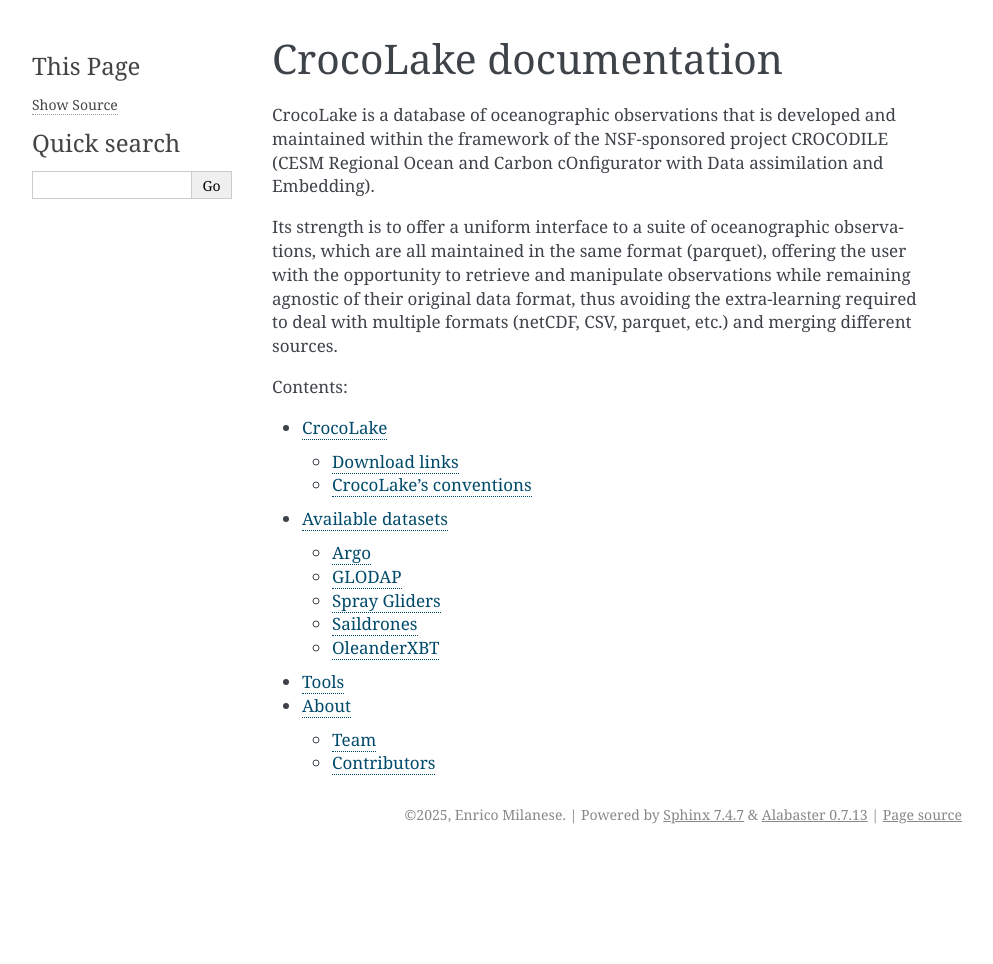
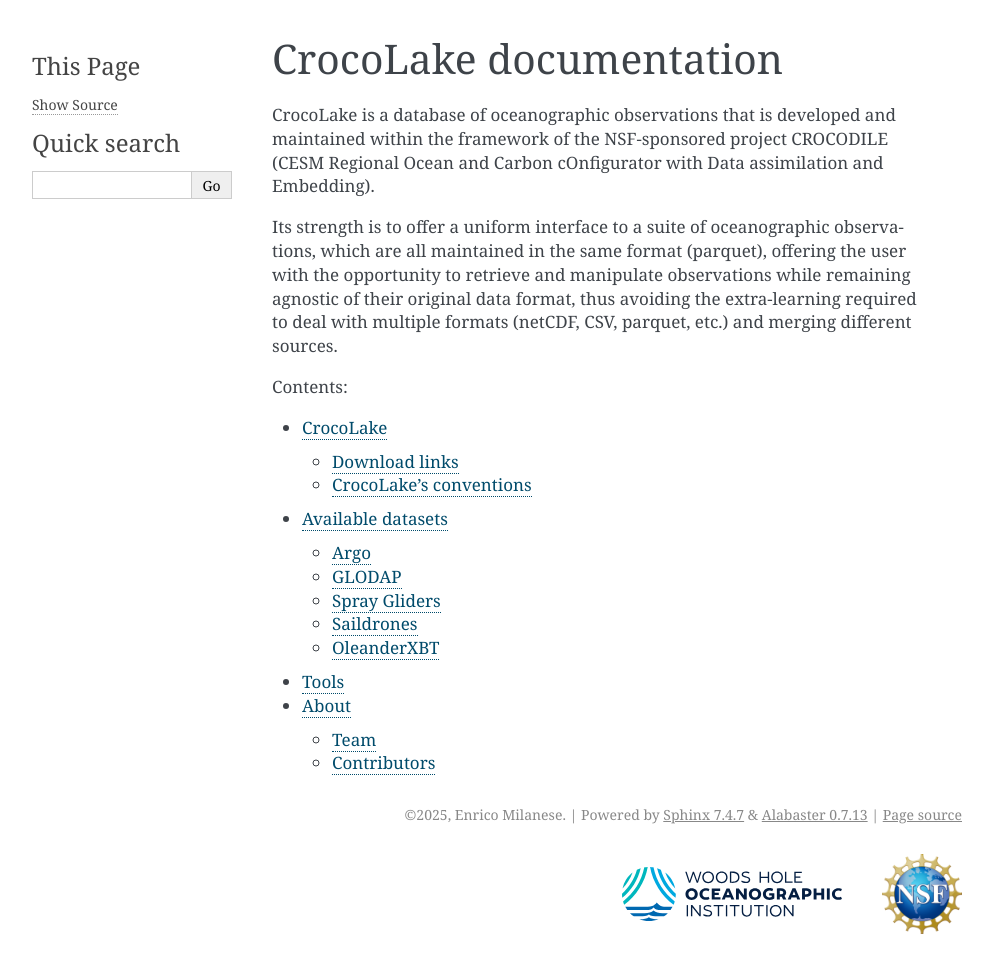
Before and after one commit to boom-lab/CrocoLakeDocs, a Sphinx documentation site: the page built from source/index.rst, in a window 1280 px wide. Shown: the whole page, without its empty margins (148-1141 px from the left). Built offline with Sphinx 7.4.7, drawn with Linux system fonts in a browser that asks for light colours; before the commit the page ends 900 px from its top, so only the background shows below that.

Commit message:
added WHOI and NSF logos

```diff
--- /dev/null
+++ b/source/_static/crocolake.css
@@ -0,0 +1,43 @@
+/* Partner logos below the footer; aligned with the footer text column */
+div.footer-logos {
+    width: 940px;
+    max-width: 100%;
+    box-sizing: border-box;
+    margin: 0 auto 30px auto;
+    display: flex;
+    justify-content: flex-end;
+    align-items: center;
+    flex-wrap: wrap;
+    gap: 40px;
+}
+
+div.footer-logos img {
+    display: block;
+}
+
+div.footer-logos img.whoi-logo {
+    width: 220px;
+    max-width: 60vw;
+    height: auto;
+}
+
+div.footer-logos img.nsf-logo {
+    height: 80px;
+    width: auto;
+}
+
+@media screen and (max-width: 940px) {
+    div.footer-logos {
+        padding: 0 30px;
+        margin-top: 30px;
+        gap: 24px;
+    }
+
+    div.footer-logos img.whoi-logo {
+        width: 160px;
+    }
+
+    div.footer-logos img.nsf-logo {
+        height: 58px;
+    }
+}
--- /dev/null
+++ b/source/_templates/layout.html
@@ -0,0 +1,15 @@
+{% extends "!layout.html" %}
+
+{%- block footer %}
+{{ super() }}
+<div class="footer-logos">
+  <a href="https://www.whoi.edu" target="_blank" rel="noopener" title="Woods Hole Oceanographic Institution">
+    <img class="whoi-logo" width="220" height="54" src="{{ pathto('_static/whoi_logo.svg', 1) }}"
+         alt="Woods Hole Oceanographic Institution">
+  </a>
+  <a href="https://www.nsf.gov" target="_blank" rel="noopener" title="U.S. National Science Foundation">
+    <img class="nsf-logo" width="80" height="80" src="{{ pathto('_static/nsf_logo.png', 1) }}"
+         alt="U.S. National Science Foundation">
+  </a>
+</div>
+{%- endblock %}
--- a/source/conf.py
+++ b/source/conf.py
@@ -26,3 +26,4 @@ exclude_patterns = []
 
 html_theme = 'alabaster'
 html_static_path = ['_static']
+html_css_files = ['crocolake.css']
```
Also changed, not shown: source/_static/nsf_logo.png (added), source/_static/whoi_logo.svg (added).
